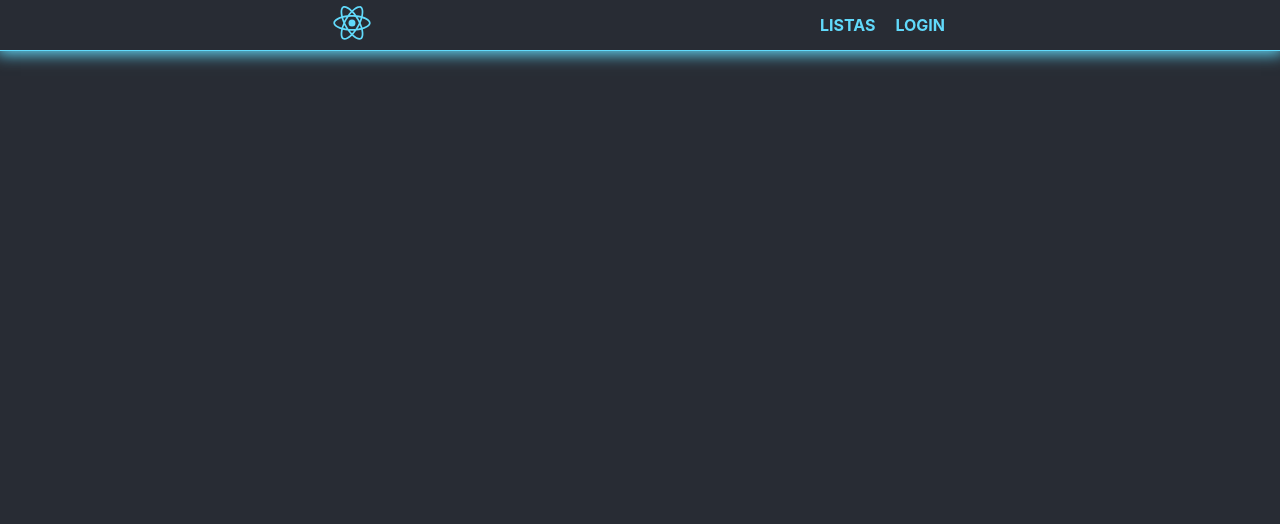
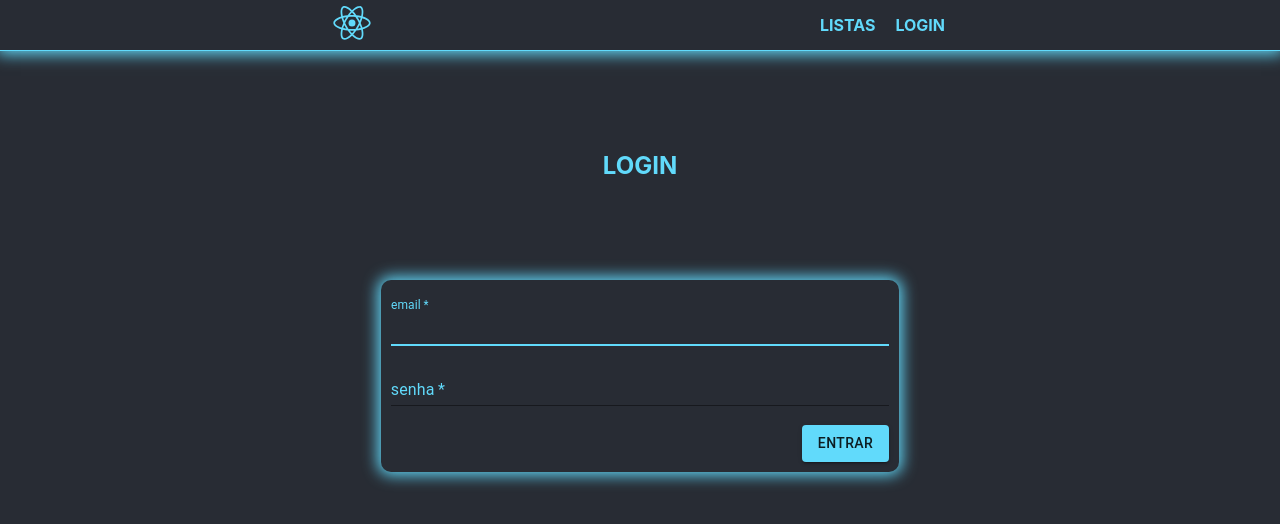
Before and after one commit to jeanbrunemello/app-lista-compras-global-hitss, a React (Create React App) app in the folder app-lista-compras/: page /login in a window 1280 px wide. Before the commit this address had no page. Shown: the top 524 px of the page. Built offline with nearby package versions, Linux system fonts and the light colour scheme; no server answers.

Commit message:
criação de componente cardContainer e de tela de login

```diff
--- a/app-lista-compras/src/App.css
+++ b/app-lista-compras/src/App.css
@@ -20,4 +20,5 @@
   min-width: var(--mobile);
   background-color: var(--primary-color);
   overflow: hidden;
+  min-width: 320px;
 }
--- /dev/null
+++ b/app-lista-compras/src/components/cards/ContainerCard/containerCard.js
@@ -0,0 +1,12 @@
+import { Children } from "react"
+import css from "./style.css"
+
+function ContainerCard({children}){
+    return(
+        <div className='card-container'>
+            {children}
+        </div>
+    )
+}
+
+export default ContainerCard
--- /dev/null
+++ b/app-lista-compras/src/components/cards/ContainerCard/style.css
@@ -0,0 +1,27 @@
+@media (min-width: 576px) {
+    .card-container {
+        max-width: 80%;
+        margin: 0 auto;
+    }
+}
+
+@media (min-width: 768px) {
+    .card-container {
+        max-width: 70%;
+        margin: 0 auto;
+    }
+}
+
+@media (min-width: 1024px) {
+    .card-container {
+        max-width: 60%;
+        margin: 0 auto;
+    }
+}
+
+@media (min-width: 1200px) {
+    .card-container {
+        max-width: 45%;
+        margin: 0 auto;
+    }
+}
--- a/app-lista-compras/src/components/cards/listasCard/listasCard.js
+++ b/app-lista-compras/src/components/cards/listasCard/listasCard.js
@@ -6,6 +6,7 @@ import FormDialog from '../../modais/formDialog/formDialog';
 import listasController from '../../../controllers/listasController';
 import BotaoEditar from '../../botoes/botaoEditar/botaoEditar';
 import BotaoDelete from '../../botoes/botaoDelete/botaoDelete';
+import ContainerCard from '../ContainerCard/containerCard';
 
 function ListasCard() {
 
@@ -13,7 +14,7 @@ function ListasCard() {
     const [listaOriginal, setListaOriginal] = useState([]);
     const [pesquisa, setPesquisa] = useState('');
     const navigate = useNavigate();
-    const inputValueRef = useRef('');
+    const termoPesquisa = useRef('');
 
     async function montarCards() {
         try {
@@ -26,16 +27,16 @@ function ListasCard() {
     }
 
     const aoInputChange = (event) => {
-        inputValueRef.current = event.target.value;
-        if (!inputValueRef.current) {
+        termoPesquisa.current = event.target.value;
+        if (!termoPesquisa.current) {
             setListas(listaOriginal);
         } else {
             const listasFiltradas = listaOriginal.filter((lista) =>
-                lista.nome_lista.toLowerCase().includes(inputValueRef.current.toLowerCase())
+                lista.nome_lista.toLowerCase().includes(termoPesquisa.current.toLowerCase())
             );
             setListas(listasFiltradas);
         }
-        setPesquisa(inputValueRef.current);
+        setPesquisa(termoPesquisa.current);
     };
     useEffect(() => {
         montarCards();
@@ -66,7 +67,7 @@ function ListasCard() {
                     }}
                 />
             </div>
-            <div className='card-container'>
+            <ContainerCard>
                 <FormDialog textoBtn={'add'} montarCards={montarCards}></FormDialog>
                 {listas.map((lista) => (
                     <div key={lista.id} className='card' >
@@ -83,7 +84,7 @@ function ListasCard() {
                         </div>
                     </div>
                 ))}
-            </div>
+            </ContainerCard>
         </div>
     );
 }
--- a/app-lista-compras/src/components/cards/produtosCards/style.css
+++ b/app-lista-compras/src/components/cards/produtosCards/style.css
@@ -41,21 +41,21 @@ body {
     }
 }
 
-@media only screen and (min-width: 768px) {
+@media (min-width: 768px) {
     .card-container {
         max-width: 70%;
         margin: 0 auto;
     }
 }
 
-@media only screen and (min-width: 1024px) {
+@media (min-width: 1024px) {
     .card-container {
         max-width: 60%;
         margin: 0 auto;
     }
 }
 
-@media only screen and (min-width: 1200px) {
+@media (min-width: 1200px) {
     .card-container {
         max-width: 45%;
         margin: 0 auto;
--- a/app-lista-compras/src/components/titulo/titulo.js
+++ b/app-lista-compras/src/components/titulo/titulo.js
@@ -4,11 +4,15 @@ import { useParams } from 'react-router-dom';
 import listasController from '../../controllers/listasController';
 
 
-const Titulo = () => {
+const Titulo = ({texto}) => {
   const { id } = useParams();
   const [titulo, setNomeLista] = useState('app lista de compras');
 
   useEffect(() => {
+    if(texto){
+      setNomeLista(texto)
+    }
+
     async function obterNomeLista() {
       try {
         const lista = await listasController.buscarListaPorId(id);
--- a/app-lista-compras/src/controllers/listasController.js
+++ b/app-lista-compras/src/controllers/listasController.js
@@ -4,6 +4,8 @@ class ListasController {
     async buscarListas() {
         try {
             const listasObtidas = await ListasService.buscarListas();
+            console.log(listasObtidas)
+            console.log("AQQQQQQQ")
             return listasObtidas
         } catch (error) {
             console.error('Erro ao buscar listas:', error);
--- a/app-lista-compras/src/index.js
+++ b/app-lista-compras/src/index.js
@@ -10,6 +10,8 @@ import Listas from './pages/listas/listas';
 import Home from './pages/home/home';
 import Produtos from './pages/produtos/produtos';
 import Header from './components/header/header/header';
+import Login from './pages/login/login';
+
 
 const root = ReactDOM.createRoot(document.getElementById('root'));
 root.render(
@@ -24,6 +26,7 @@ root.render(
             <Route path="/listas" element={<Listas />}></Route>
             <Route path="/listas/:id" element={<Produtos />} ></Route>
             <Route path="/home" element={<Home />}></Route>
+            <Route path='/login' element={<Login />} ></Route>
             <Route path="/" element={<App />} ></Route>
           </Routes>
         </main>
--- a/app-lista-compras/src/pages/home/home.js
+++ b/app-lista-compras/src/pages/home/home.js
@@ -11,7 +11,7 @@ import GroceryBagSvg from '../../assets/img/grocery_bag.svg';
 const Home = () => {
 
   return (
-    <div>
+    <div className='home-container'>
       <Titulo></Titulo>
       <p>Clique para iniciar</p>
       <div className='imagem-flex'>
--- a/app-lista-compras/src/pages/listas/style.css
+++ b/app-lista-compras/src/pages/listas/style.css
@@ -0,0 +1,4 @@
+.home-container{
+    width: 320px;
+    margin: 0 auto;
+}
--- /dev/null
+++ b/app-lista-compras/src/pages/login/login.js
@@ -0,0 +1,88 @@
+import { Button, TextField } from "@mui/material";
+import InputText from "../../components/inputs/inputText/inputText"
+import Titulo from "../../components/titulo/titulo"
+import css from './style.css';
+import ContainerCard from "../../components/cards/ContainerCard/containerCard";
+import { useState } from "react";
+
+function Login() {
+
+    const [usuario, setUsuario] = useState('');
+    const [senha, setSenha] = useState('');
+
+    const onUsuarioChange = (event) => {
+        setUsuario(event.target.value);
+    };
+
+    const onSenhaChange = (event) => {
+        setSenha(event.target.value);
+    };
+
+    const onEntrarClick = () => {
+        console.log('Usuário:', usuario);
+        console.log('Senha:', senha);
+    }
+
+    return (
+
+        <div >
+            <Titulo texto="Login" />
+            <ContainerCard>
+                <div className="border">
+
+                <TextField
+                        value={usuario}
+                        onChange={onUsuarioChange}
+                        autoFocus
+                        required
+                        margin="dense"
+                        id="usuarioInput"
+                        name="usuarioInput"
+                        label="email"
+                        type="email"
+                        fullWidth
+                        variant="standard"
+                        InputProps={{
+                            style: {
+                                color: 'var(--secondary-color)',
+                            },
+                        }}
+                        InputLabelProps={{
+                            style: {
+                                color: 'var(--secondary-color)',
+                            },
+                        }}
+                    />
+                    <TextField
+                        value={senha}
+                        onChange={onSenhaChange}
+                        required
+                        margin="dense"
+                        id="senhaInput"
+                        name="senhaInput"
+                        label="senha"
+                        type="password"
+                        fullWidth
+                        variant="standard"
+                        InputProps={{
+                            style: {
+                                color: 'var(--secondary-color)',
+                            },
+                        }}
+                        InputLabelProps={{
+                            style: {
+                                color: 'var(--secondary-color)',
+                            },
+                        }}
+                    />
+                    <div className="btnContainer">
+
+                        <Button size="medium" variant="contained" onClick={onEntrarClick}>Entrar</Button>
+                    </div>
+                </div>
+            </ContainerCard>
+        </div>
+    )
+}
+
+export default Login
--- /dev/null
+++ b/app-lista-compras/src/pages/login/style.css
@@ -0,0 +1,23 @@
+.border {
+    margin: 10px auto;
+    padding: 10px;
+    font-size: 14px;
+    font-weight: bold;
+    word-break: break-all;
+    border-radius: 10px;
+    box-shadow: 0px 0px 15px 3px var(--secondary-color);
+    color: var(--secondary-color);
+    display: flex;
+    align-items: center;
+    justify-content: space-between;
+    flex-direction: column;
+    width: 90%;
+}
+
+.btnContainer {
+    width: 100%;
+    display: flex;
+    margin: 15px 0 0 0;
+    justify-content: flex-end;
+    align-items: center;
+}
```
